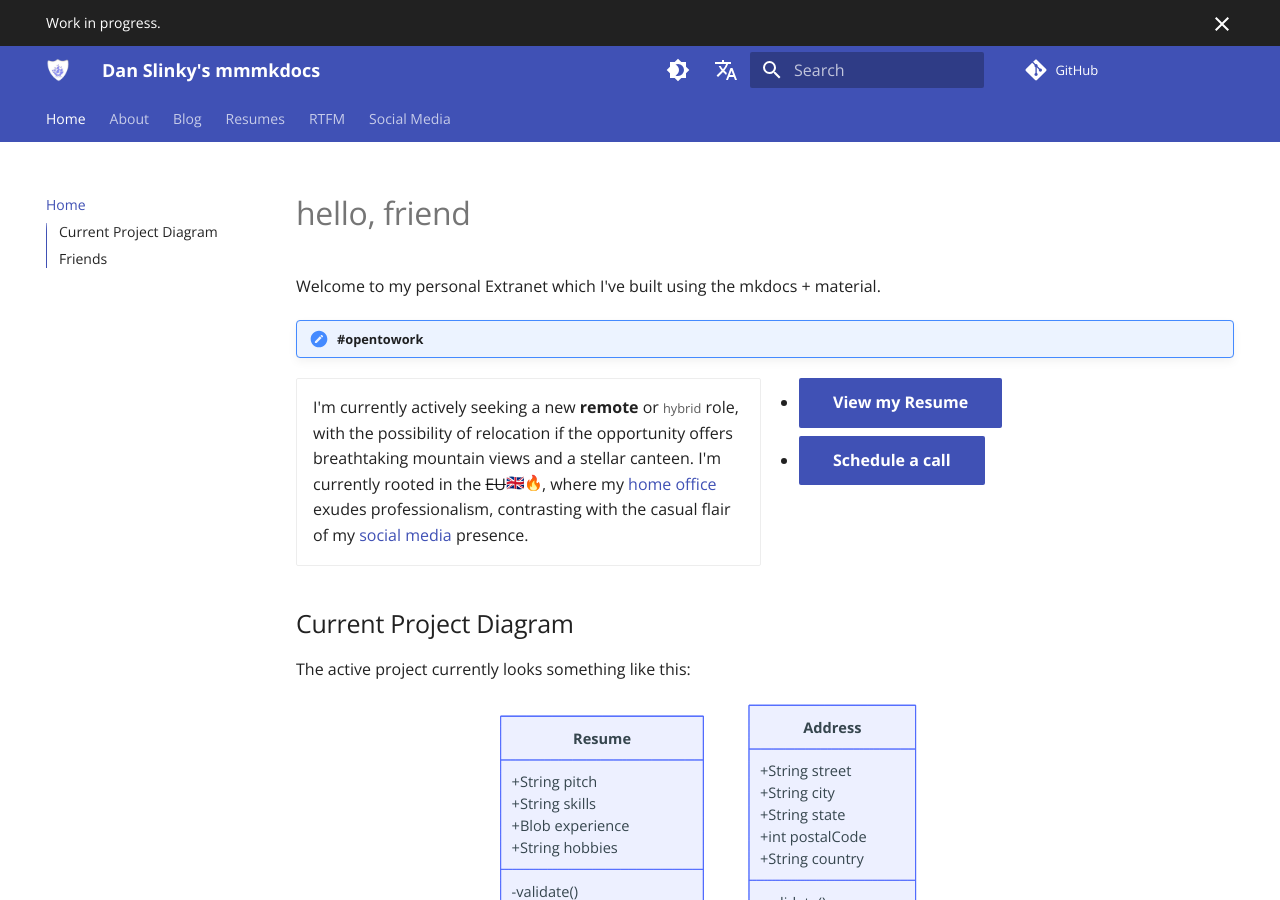
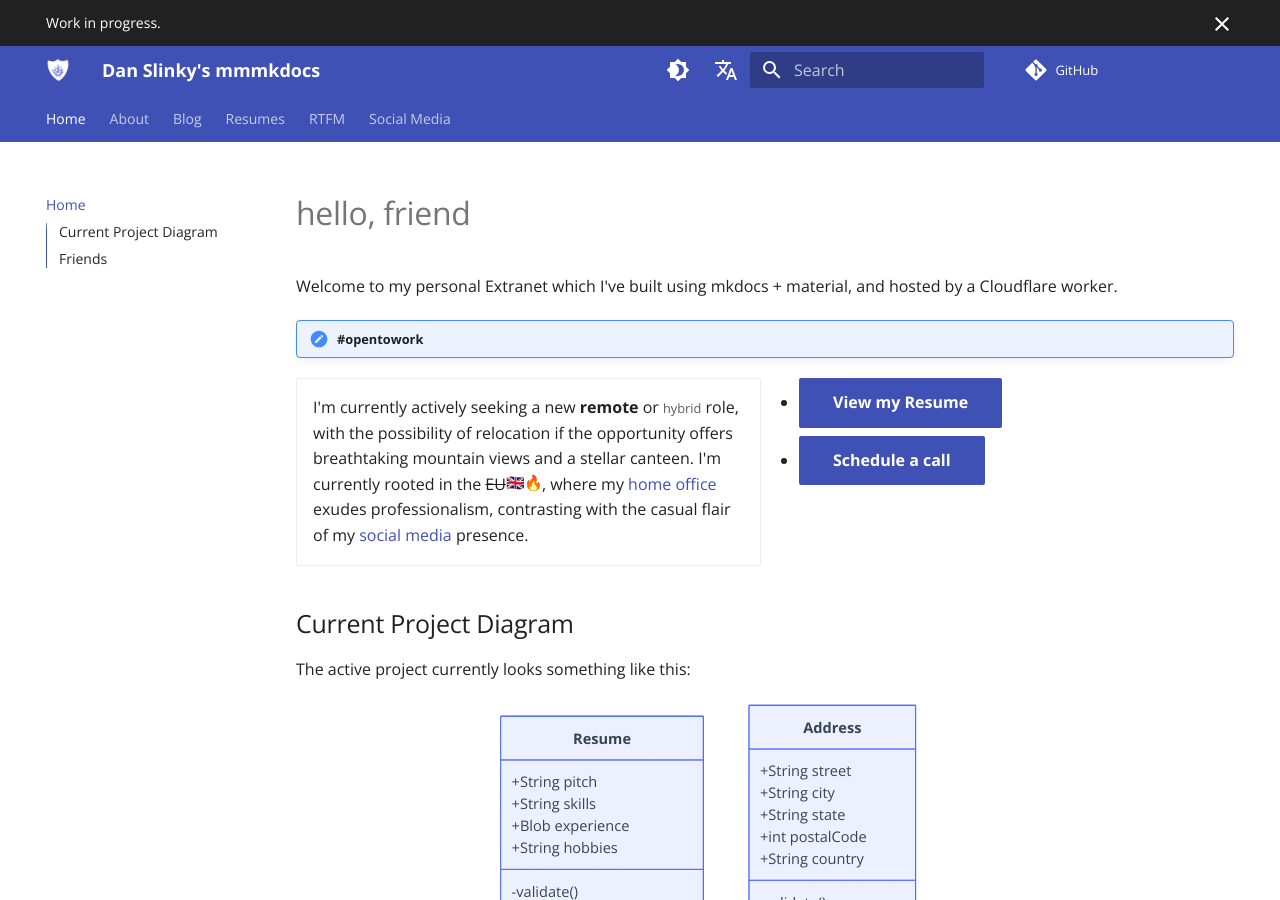
Before and after one commit to danslinky/danslinky.co.uk, an MkDocs documentation site: the page built from docs/index.md, in a window 1280 px wide and 900 px high. Built offline with MkDocs 1.6.1 and Material for MkDocs 9.7.7, drawn with Linux system fonts in a browser that asks for light colours; emoji names are drawn with the system emoji font; plug-ins that fetch from the network failed and are left out; comment, search, counter and statistics services are not loaded.

Commit message:
intro text

```diff
--- a/docs/index.md
+++ b/docs/index.md
@@ -1,6 +1,6 @@
 # hello, friend
 
-Welcome to my personal Extranet which I've built using the mkdocs + material.
+Welcome to my personal Extranet which I've built using mkdocs + material, and hosted by a Cloudflare worker.
 
 !!! note "#opentowork"
 
```
